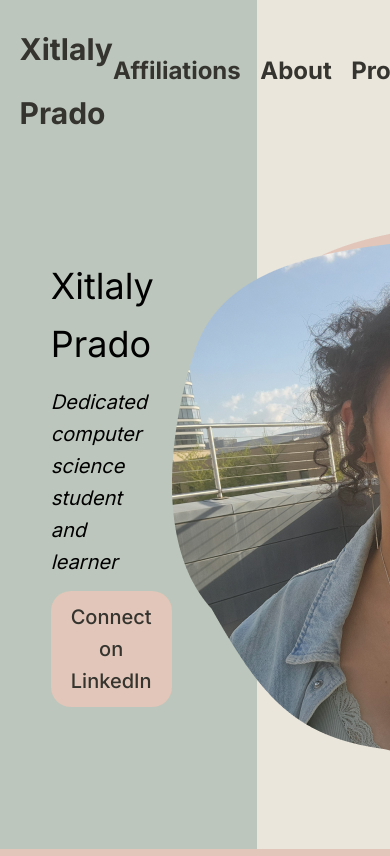
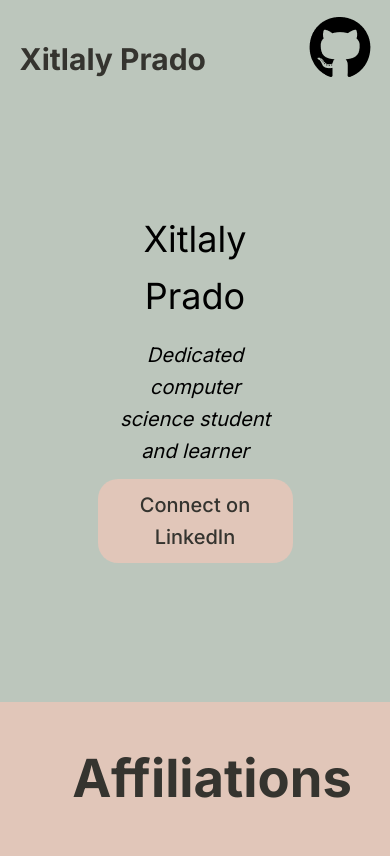
Before and after one commit to Xitlaly-P/portfolio, a website: page docs/index.html in a window 390 px wide. Shown: the top 856 px of the page. Drawn offline with Linux system fonts and the light colour scheme.

Commit message:
hero media queries closes #21

```diff
--- a/docs/index.html
+++ b/docs/index.html
@@ -1,6 +1,6 @@
 <!doctype html>
 <head>
-    <meta charset="utf-8">
+    <meta name="viewport" content="width=device-width, initial-scale=1.0">
     <title>Xitlaly Prado</title>
     <link rel="preconnect" href="https://fonts.googleapis.com">
     <link rel="preconnect" href="https://fonts.gstatic.com" crossorigin>
@@ -13,10 +13,10 @@
         <header>
             <a href="#" class="logo">Xitlaly Prado</a>
             <nav class="menu">
-                <a href="#affiliations" class="menu-item">Affiliations</a>
-                <a href="#" class="menu-item">About</a>
-                <a href="#projects" class="menu-item">Projects</a>
-                <a href="#" class="menu-item">Other</a>
+                <a href="#affiliations" class="menu-item navlink">Affiliations</a>
+                <a href="#about" class="menu-item navlink">About</a>
+                <a href="#projects" class="menu-item navlink">Projects</a>
+                <a href="#other" class="menu-item navlink">Other</a>
                 <a href="https://github.com/yourprofile" class="menu-item">
                     <img src="../images/github.png" alt="Github">
                 </a>
@@ -160,5 +160,6 @@
         </div>
         <p>Copyright @ 2024 all rights reserved to Xitlaly Prado</p>
     </div>
+
 </body>
 </html>
--- a/docs/styles.css
+++ b/docs/styles.css
@@ -125,7 +125,7 @@ h5{
     font-size: 20px;
     width:80%;
     margin-top:0px;
-    margin-bottoM:1.5vh;
+    margin-bottom:1.5vh;
 }
 
 
@@ -416,3 +416,38 @@ h7{
     font-size: 20px;
     font-weight: bold;
 }
+
+@media (max-width: 768px) {
+    .greenback{
+        position:absolute;
+        padding:0;
+        margin:0;
+        width: 100vw;
+        height: 100vh;
+        left:0px;
+        top:0px;
+        z-index: -1;
+    }
+    .navlink{
+        display: none;
+    }
+    .hero-image{
+        display:none;
+    }
+    .hero{
+        margin-top:5rem;
+        margin-bottom:5rem;
+        margin-left:auto;
+        margin-right:auto;
+        display: flex;
+        justify-content: center;
+        justify-self: center;
+        text-align: center;
+        align-content: center;
+        font: 2rem / 1.6 var(--font-main);
+    }
+    h5{
+        margin-left:auto;
+        margin-right:auto;
+    }
+}
```
Also changed, not shown: tests/example.spec.js (+0 -11 lines).
